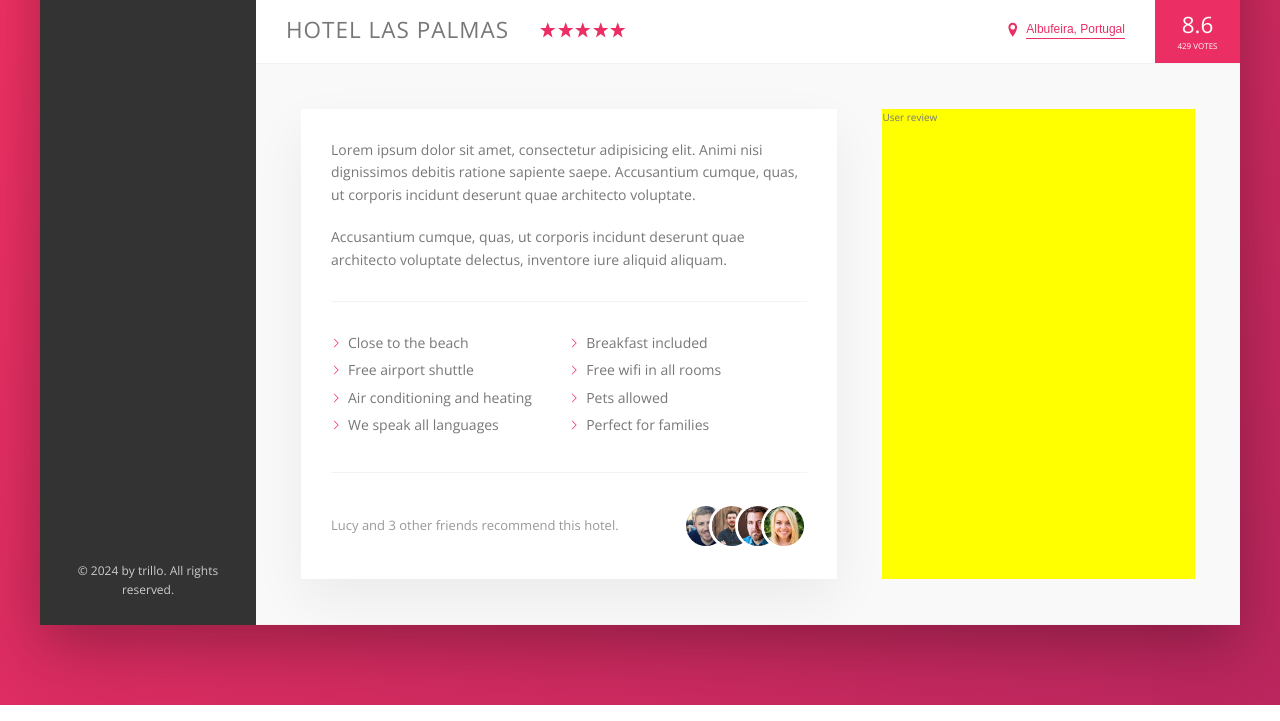
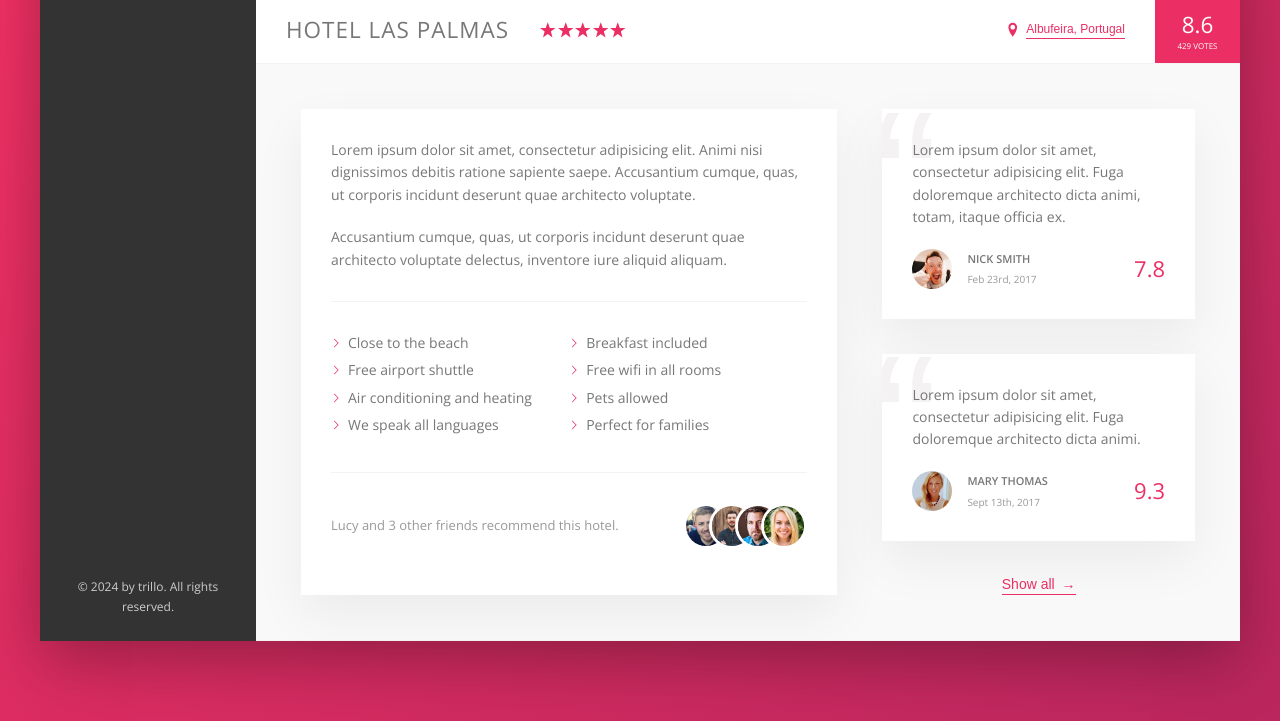
Before and after one commit to irenenguyen1017/trillo, a website: page index.html in a window 1280 px wide. Shown: the part 538-1259 px from the top of the page. Drawn offline with nearby package versions, Linux system fonts and the light colour scheme.

Commit message:
implement the user review section

```diff
--- a/index.html
+++ b/index.html
@@ -203,7 +203,47 @@
                 </div>
               </div>
             </div>
-            <div class="user-review">User review</div>
+            <div class="user-review">
+              <figure class="review">
+                <blockquote class="review__text">
+                  Lorem ipsum dolor sit amet, consectetur adipisicing elit. Fuga
+                  doloremque architecto dicta animi, totam, itaque officia ex.
+                </blockquote>
+                <figcaption class="review__user">
+                  <img
+                    src="img/user-1.jpg"
+                    alt="User 1"
+                    class="review__photo"
+                  />
+                  <div class="review__user-box">
+                    <p class="review__user-name">Nick Smith</p>
+                    <p class="review__user-date">Feb 23rd, 2017</p>
+                  </div>
+                  <div class="review__rating">7.8</div>
+                </figcaption>
+              </figure>
+
+              <figure class="review">
+                <blockquote class="review__text">
+                  Lorem ipsum dolor sit amet, consectetur adipisicing elit. Fuga
+                  doloremque architecto dicta animi.
+                </blockquote>
+                <figcaption class="review__user">
+                  <img
+                    src="img/user-2.jpg"
+                    alt="User 1"
+                    class="review__photo"
+                  />
+                  <div class="review__user-box">
+                    <p class="review__user-name">Mary Thomas</p>
+                    <p class="review__user-date">Sept 13th, 2017</p>
+                  </div>
+                  <div class="review__rating">9.3</div>
+                </figcaption>
+              </figure>
+
+              <button class="btn-inline">Show all <span>&rarr;</span></button>
+            </div>
           </div>
         </main>
       </div>
--- a/sass/_component.scss
+++ b/sass/_component.scss
@@ -257,7 +257,6 @@
   & span {
     margin-left: 3px;
     transition: margin-left .2s;
-    background-color: green;
   }
 
   &:hover {
@@ -357,3 +356,65 @@
     }
   }
 }
+
+.review {
+  background-color: #fff;
+  box-shadow: var(--shadow-light);
+  padding: 3rem;
+  margin-bottom: 3.5rem;
+  position: relative;
+  overflow: hidden;
+
+  &__text {
+    position: relative;
+    z-index: 10;
+  }
+
+  &__user {
+    display: flex;
+    justify-content: space-between;
+    align-items: center;
+    padding-top: 2rem;
+  }
+
+  &__photo {
+    height: 4rem;
+    width: 4rem;
+    border-radius: 50%;
+    margin-right: 1.5rem;
+  }
+
+  &__user-box {
+    margin-right: auto;
+  }
+
+  &__user-name {
+    font-size: 1.1rem;
+    font-weight: 600;
+    text-transform: uppercase;
+    margin-bottom: .4rem;
+  }
+
+  &__user-date {
+    font-size: 1rem;
+    color: var(--color-grey-dark-3);
+  }
+
+  &__rating {
+    font-size: 2.2rem;
+    font-weight: 300;
+    color: var(--color-primary);
+  }
+
+  &::before {
+    content: "\201C";
+    position: absolute;
+    top: -2.75rem;
+    left: -1rem;
+    line-height: 1;
+    font-size: 20rem;
+    color:var(--color-grey-light-2);
+    font-family: sans-serif;
+    z-index: 1;
+  }
+}
--- a/sass/_layout.scss
+++ b/sass/_layout.scss
@@ -37,6 +37,7 @@
 }
 
 .detail {
+  font-size: 1.4rem;
   display: flex;
   padding: 4.5rem;
   background-color: var(--color-grey-light-1);
@@ -44,7 +45,6 @@
 }
 
 .description {
-  font-size: 1.4rem;
   background-color: #fff;
   box-shadow: var(--shadow-light);
   padding: 3rem;
@@ -54,5 +54,8 @@
 
 .user-review {
   flex: 1;
-  background-color: yellow;
+
+  display: flex;
+  flex-direction: column;
+  align-items: center;
 }
```
Also changed, not shown: css/style.css, 1 other file.
